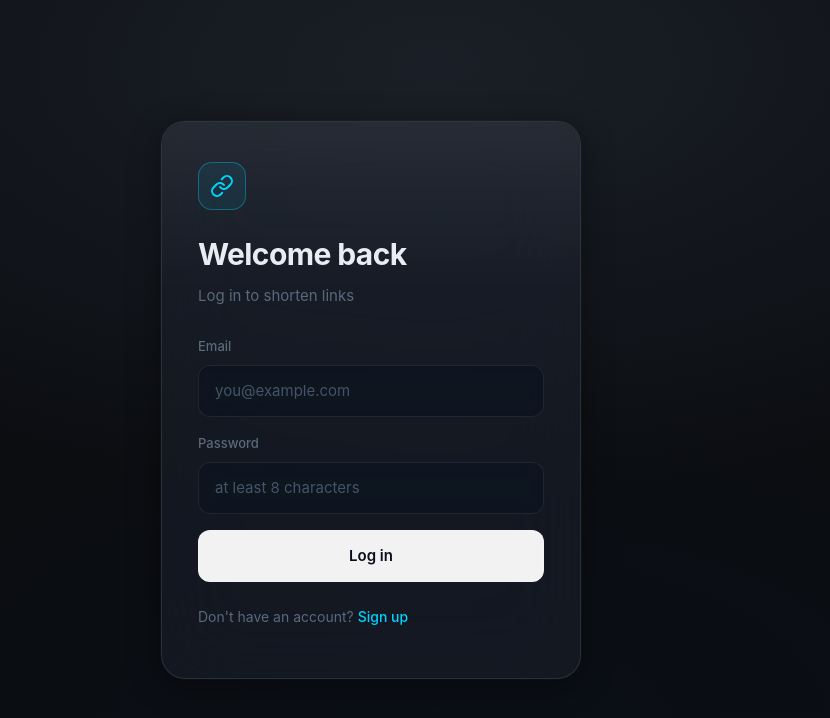
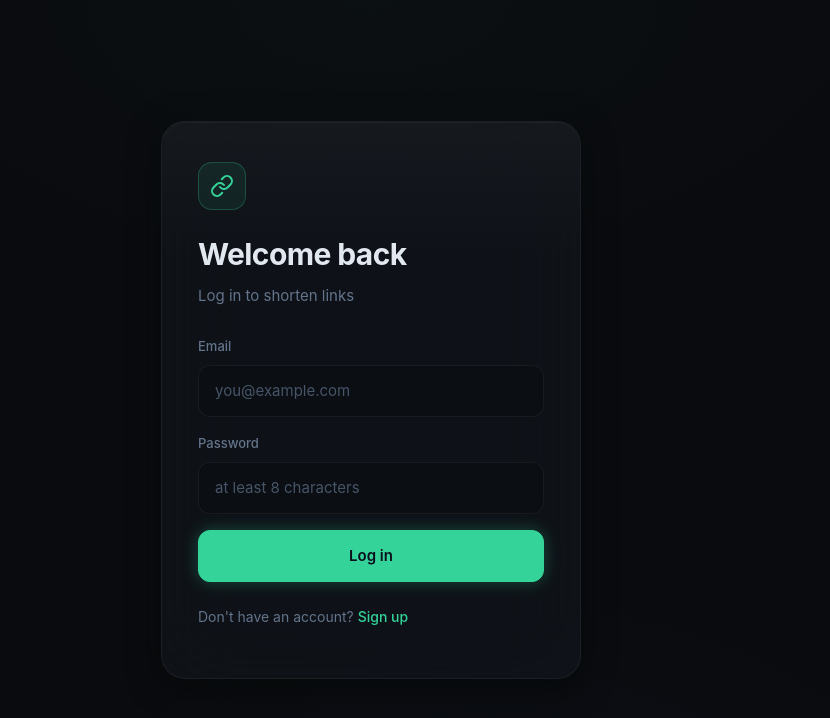
Before and after one commit to iharshity/Shortix, a React (Vite) app in the folder Frontend/: page /login in a window 1280 px wide. Shown: the top 718 px of the page, without its empty margins (269-1099 px from the left). Built offline with nearby package versions, Linux system fonts and the light colour scheme; no server answers.

Commit message:
refactor: dark glass theme with neon green & blue accents

```diff
--- a/Frontend/src/App.css
+++ b/Frontend/src/App.css
@@ -1,7 +1,8 @@
 /* =========================
    Shortix — app styles
-   iOS 18 glass panels,
-   cyan accent, no card glow.
+   Dark glass panels,
+   green & blue neon accents,
+   ambient glow.
    ========================= */
 
 /* ---- App shell & navbar ---- */
@@ -17,10 +18,10 @@
   align-items: center;
   justify-content: space-between;
   padding: 14px 28px;
-  background: rgba(28, 33, 44, 0.45);
+  background: rgba(15, 17, 22, 0.6);
   backdrop-filter: blur(24px) saturate(150%);
   -webkit-backdrop-filter: blur(24px) saturate(150%);
-  border-bottom: 0.5px solid rgba(255, 255, 255, 0.06);
+  border-bottom: 0.5px solid var(--glass-border);
 }
 
 .brand {
@@ -53,14 +54,14 @@
   background: var(--glass-bg);
   backdrop-filter: blur(40px) saturate(150%);
   -webkit-backdrop-filter: blur(40px) saturate(150%);
-  border: var(--glass-border);
-  border-width: 0.5px;
-  border-style: solid;
+  border: 1px solid var(--glass-border);
   border-radius: 24px;
-  box-shadow: var(--shadow);
+  box-shadow:
+    var(--shadow),
+    0 0 40px rgba(52, 211, 153, 0.03),
+    inset 0 1px 0 rgba(255, 255, 255, 0.03);
 }
 
-/* top-edge reflection highlight */
 .auth-card::before,
 .shorten-card::before {
   content: '';
@@ -69,8 +70,8 @@
   border-radius: inherit;
   background: linear-gradient(
     180deg,
-    rgba(255, 255, 255, 0.06) 0%,
-    rgba(255, 255, 255, 0) 30%
+    rgba(255, 255, 255, 0.03) 0%,
+    transparent 25%
   );
   pointer-events: none;
   z-index: 0;
@@ -107,7 +108,7 @@
   align-items: center;
   justify-content: center;
   background: var(--accent-bg);
-  border: 0.5px solid var(--accent-border);
+  border: 1px solid var(--accent-border);
   color: var(--accent);
   margin-bottom: 20px;
 }
@@ -147,7 +148,7 @@
 .shorten-form input {
   width: 100%;
   padding: 13px 16px;
-  border: 0.5px solid rgba(255, 255, 255, 0.08);
+  border: 1px solid var(--border);
   border-radius: 12px;
   font: inherit;
   font-size: 15px;
@@ -160,7 +161,7 @@
 
 .field input::placeholder,
 .shorten-form input::placeholder {
-  color: #445566;
+  color: var(--text-muted);
 }
 
 .field input:focus,
@@ -201,15 +202,20 @@
   font-size: 15px;
   border-radius: 12px;
   padding: 13px 20px;
-  border: 0.5px solid rgba(255, 255, 255, 0.1);
-  background: var(--input-bg);
+  border: 1px solid var(--border-strong);
+  background: var(--surface);
   color: var(--text-h);
   cursor: pointer;
-  transition: transform 0.15s, box-shadow 0.2s, opacity 0.2s;
+  transition:
+    transform 0.15s,
+    box-shadow 0.2s,
+    border-color 0.2s,
+    opacity 0.2s;
 }
 
 .btn:hover {
   transform: translateY(-1px);
+  border-color: var(--glass-border-strong);
   box-shadow: var(--shadow);
 }
 
@@ -221,13 +227,21 @@
 
 .btn-primary {
   width: 100%;
-  background: rgba(255, 255, 255, 0.95);
-  border-color: rgba(255, 255, 255, 0.15);
+  background: var(--accent);
+  border-color: var(--accent);
   color: #0a0f1c;
+  box-shadow: 0 0 16px var(--accent-glow);
 }
 
 .btn-primary:hover {
-  box-shadow: 0 12px 30px rgba(0, 212, 255, 0.12);
+  background: var(--accent-bright);
+  border-color: var(--accent-bright);
+  box-shadow: 0 0 28px var(--accent-glow), 0 8px 24px rgba(0, 0, 0, 0.4);
+}
+
+.btn-primary:disabled {
+  background: var(--accent);
+  border-color: var(--accent);
 }
 
 .btn-ghost {
@@ -240,6 +254,7 @@
 .btn-ghost:hover {
   box-shadow: none;
   opacity: 0.8;
+  transform: none;
 }
 
 /* ---- Shorten page ---- */
@@ -287,7 +302,7 @@
 
 .result-card {
   margin-top: 28px;
-  border-top: 0.5px solid rgba(255, 255, 255, 0.06);
+  border-top: 1px solid var(--border);
   padding-top: 24px;
   display: flex;
   flex-direction: column;
--- a/Frontend/src/index.css
+++ b/Frontend/src/index.css
@@ -1,29 +1,52 @@
 /* =========================
    Shortix — theme
-   Dark textured background,
-   iOS 18 glass panels,
-   cyan accent.
+   Deep dark glass UI,
+   neon green & blue accents,
+   ambient glow.
    ========================= */
 
 :root {
-  --bg: #0b0d11;
-  --text: #5a6a7a;
-  --text-h: #e8edf2;
-  --border: rgba(255, 255, 255, 0.08);
-  --border-strong: rgba(255, 255, 255, 0.14);
-  --code-bg: #0c1520;
-  --accent: #00d4ff;
-  --accent-bg: rgba(0, 212, 255, 0.08);
-  --accent-border: rgba(0, 212, 255, 0.35);
-  --glass-bg: rgba(28, 33, 44, 0.55);
-  --glass-border: rgba(255, 255, 255, 0.1);
-  --input-bg: rgba(10, 18, 30, 0.65);
+  /* — Core palette — */
+  --bg: #0a0b0f;
+  --bg-subtle: #0f1116;
+  --surface: #15191e;
+  --surface-hover: #1a1f25;
+  --surface-border: #1e2328;
+
+  /* — Text — */
+  --text-h: #e2e8f0;
+  --text: #64748b;
+  --text-muted: #475569;
+
+  /* — Accents — */
+  --accent: #34d399;
+  --accent-bright: #6ee7b7;
+  --accent-bg: rgba(52, 211, 153, 0.08);
+  --accent-border: rgba(52, 211, 153, 0.25);
+  --accent-glow: rgba(52, 211, 153, 0.3);
+  --secondary: #38bdf8;
+  --secondary-bg: rgba(56, 189, 248, 0.08);
+  --secondary-border: rgba(56, 189, 248, 0.25);
+  --secondary-glow: rgba(56, 189, 248, 0.25);
+
+  /* — Glass — */
+  --glass-bg: rgba(18, 22, 28, 0.7);
+  --glass-border: rgba(255, 255, 255, 0.06);
+  --glass-border-strong: rgba(255, 255, 255, 0.1);
+  --input-bg: rgba(10, 13, 18, 0.7);
+  --border: rgba(255, 255, 255, 0.06);
+  --border-strong: rgba(255, 255, 255, 0.12);
+  --code-bg: #0c1016;
+
+  /* — Feedback — */
   --error: #f87171;
-  --success: #4ade80;
-  --shadow:
-    0 8px 32px rgba(0, 0, 0, 0.4),
-    0 0 0 0.5px rgba(255, 255, 255, 0.04);
+  --success: #34d399;
 
+  /* — Shadows — */
+  --shadow: 0 8px 32px rgba(0, 0, 0, 0.5);
+  --shadow-glow: 0 0 20px rgba(52, 211, 153, 0.06);
+
+  /* — Typography — */
   --sans: 'Inter', system-ui, -apple-system, 'Segoe UI', Roboto, sans-serif;
   --heading: 'Inter', system-ui, -apple-system, 'Segoe UI', Roboto, sans-serif;
   --mono: 'JetBrains Mono', ui-monospace, Consolas, monospace;
@@ -48,10 +71,9 @@ body {
   margin: 0;
   font-family: var(--sans);
   background-color: var(--bg);
-  /* soft top-down spotlight — matches the reference texture */
   background-image:
-    radial-gradient(ellipse 70% 55% at 55% 8%, rgba(55, 65, 80, 0.35) 0%, transparent 100%),
-    radial-gradient(ellipse 50% 40% at 60% 90%, rgba(10, 18, 30, 0.4) 0%, transparent 100%);
+    radial-gradient(ellipse 60% 50% at 50% 0%, rgba(52, 211, 153, 0.025) 0%, transparent 70%),
+    radial-gradient(ellipse 50% 40% at 60% 100%, rgba(56, 189, 248, 0.02) 0%, transparent 70%);
   background-attachment: fixed;
 }
 
@@ -73,8 +95,9 @@ body {
 a {
   color: var(--accent);
   text-decoration: none;
-  transition: opacity 0.15s;
+  transition: color 0.15s;
 }
+
 a:hover {
-  opacity: 0.8;
+  color: var(--accent-bright);
 }
```
Also changed, not shown: 1 other file (tests, documents, lock files or other folders).
